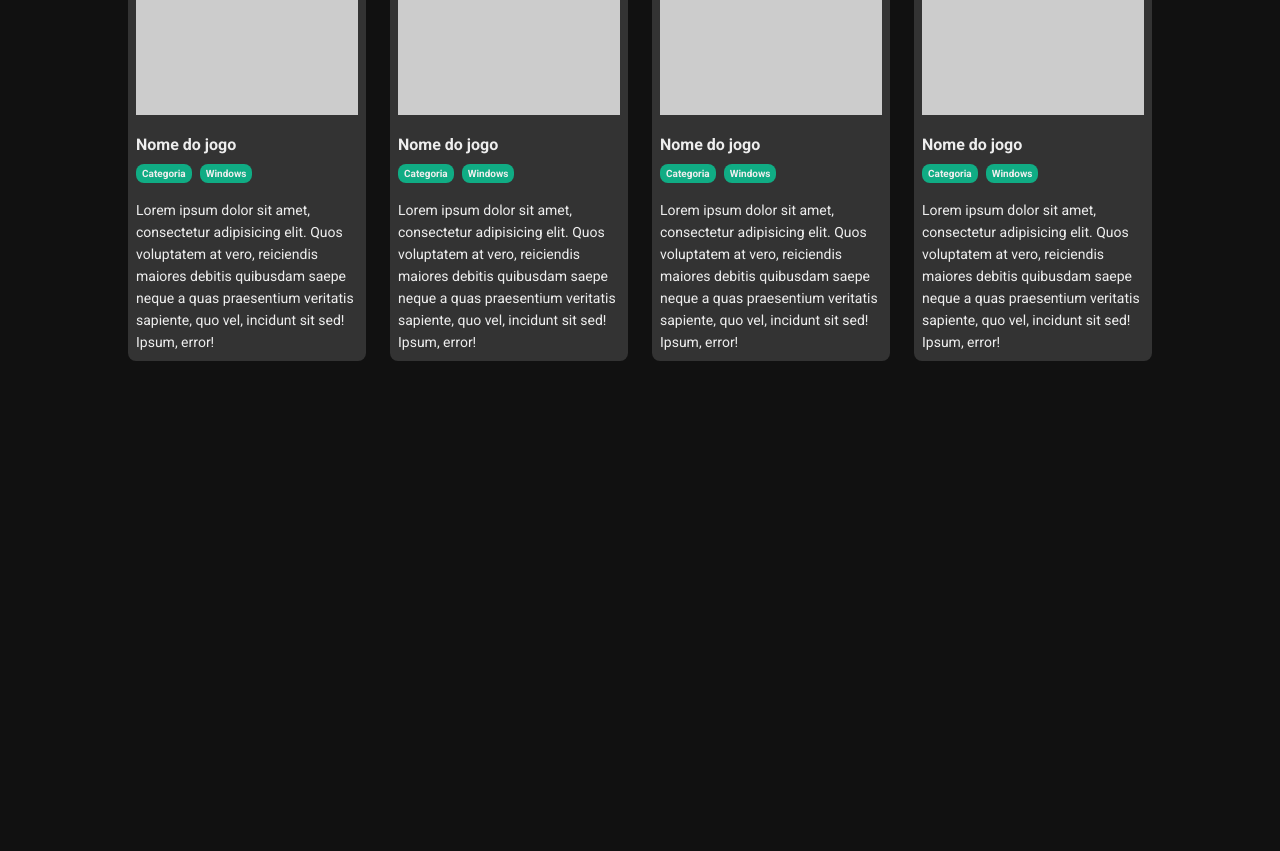
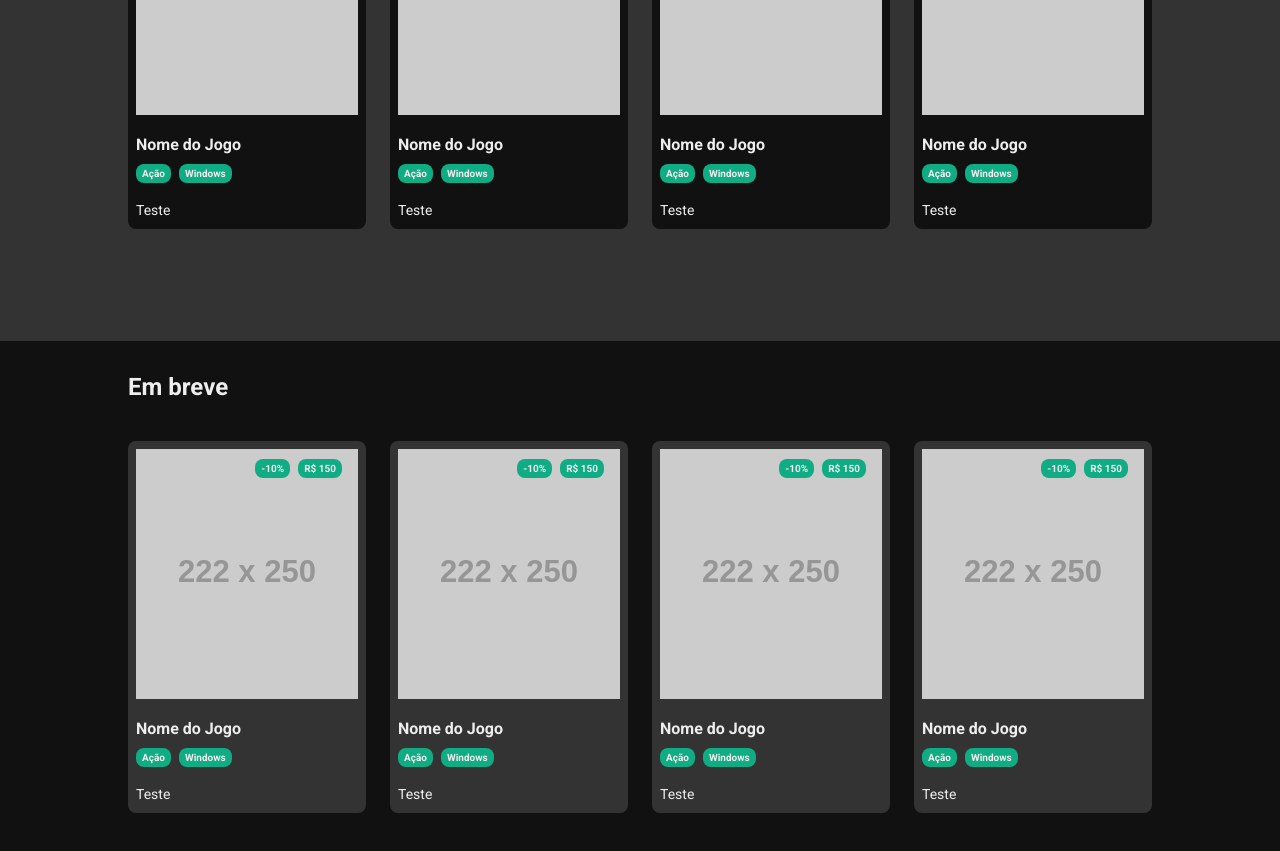
Before and after one commit to tligor/eplay, a React (Create React App) app: page / in a window 1280 px wide. Shown: the part 1003-1854 px from the top of the page. Before the commit the page ends 1476 px from the top, so only its background shows below. Built offline with nearby package versions, Linux system fonts and the light colour scheme.

Commit message:
adicionando estilo as seções de produtos e Em breve

```diff
--- a/src/App.tsx
+++ b/src/App.tsx
@@ -12,6 +12,7 @@
       <>
         <Banner />
         <ProductsList title="Promoções" background="gray" />
+        <ProductsList title="Em breve" background="black" />
       </>
     )
   }
--- a/src/components/Product/index.tsx
+++ b/src/components/Product/index.tsx
@@ -1,17 +1,34 @@
 import Tag from '../Tag'
-import { Card, Descricao, Titulo } from './styles'
+import { Card, Descricao, Titulo, Infos } from './styles'
 
-const Product = () => (
+type Props = {
+  title: string
+  category: string
+  system: string
+  description: string
+  infos: string[]
+  image: string
+}
+
+const Product = ({
+  category,
+  description,
+  image,
+  infos,
+  title,
+  system
+}: Props) => (
   <Card>
-    <img src="https://placehold.co/222x250" alt="" />
-    <Titulo>Nome do jogo</Titulo>
-    <Tag>Categoria</Tag>
-    <Tag>Windows</Tag>
-    <Descricao>
-      Lorem ipsum dolor sit amet, consectetur adipisicing elit. Quos voluptatem
-      at vero, reiciendis maiores debitis quibusdam saepe neque a quas
-      praesentium veritatis sapiente, quo vel, incidunt sit sed! Ipsum, error!
-    </Descricao>
+    <img src={image} alt={title} />
+    <Infos>
+      {infos.map((info) => (
+        <Tag key={info}>{info}</Tag>
+      ))}
+    </Infos>
+    <Titulo>{title}</Titulo>
+    <Tag>{category}</Tag>
+    <Tag>{system}</Tag>
+    <Descricao>{description}</Descricao>
   </Card>
 )
 
--- a/src/components/Product/styles.ts
+++ b/src/components/Product/styles.ts
@@ -6,6 +6,7 @@
   background-color: ${cores.cinza};
   border-radius: 8px;
   padding: 8px;
+  position: relative;
 
   ${TagContainer} {
     margin-right: 8px;
@@ -26,3 +27,8 @@
   display: block;
   margin-top: 16px;
 `
+export const Infos = styled.div`
+  position: absolute;
+  top: 16px;
+  right: 16px;
+`
--- a/src/components/ProductsList/index.tsx
+++ b/src/components/ProductsList/index.tsx
@@ -1,20 +1,48 @@
 import Product from '../Product'
 import { Container, List } from './styles'
 
-type Props = {
+export type Props = {
   title: string
   background: 'gray' | 'black'
 }
 const ProductsList = ({ title, background }: Props) => (
-  <Container>
+  <Container background={background}>
     <div className="container">
       <h2>{title}</h2>
 
       <List>
-        <Product />
-        <Product />
-        <Product />
-        <Product />
+        <Product
+          category="Ação"
+          description="Teste"
+          image="https://placehold.co/222x250"
+          infos={['-10%', 'R$ 150']}
+          system="Windows"
+          title="Nome do Jogo"
+        />
+        <Product
+          category="Ação"
+          description="Teste"
+          image="https://placehold.co/222x250"
+          infos={['-10%', 'R$ 150']}
+          system="Windows"
+          title="Nome do Jogo"
+        />
+        <Product
+          category="Ação"
+          description="Teste"
+          image="https://placehold.co/222x250"
+          infos={['-10%', 'R$ 150']}
+          system="Windows"
+          title="Nome do Jogo"
+        />
+        <Product
+          category="Ação"
+          description="Teste"
+          image="https://placehold.co/222x250"
+          infos={['-10%', 'R$ 150']}
+          system="Windows"
+          title="Nome do Jogo"
+        />
       </List>
     </div>
   </Container>
--- a/src/components/ProductsList/styles.ts
+++ b/src/components/ProductsList/styles.ts
@@ -1,7 +1,16 @@
 import styled from 'styled-components'
+import { Props } from '.'
+import { cores } from '../../styles'
+import { Card } from '../Product/styles'
+export const Container = styled.section<Omit<Props, 'title'>>`
+  padding: 32px 0;
+  background-color: ${(props) =>
+    props.background === 'black' ? cores.preto : cores.cinza};
 
-export const Container = styled.section`
-  padding: 32px 0;
+  ${Card} {
+    background-color: ${(props) =>
+      props.background === 'black' ? cores.cinza : cores.preto};
+  }
 `
 
 export const List = styled.ul`
```
